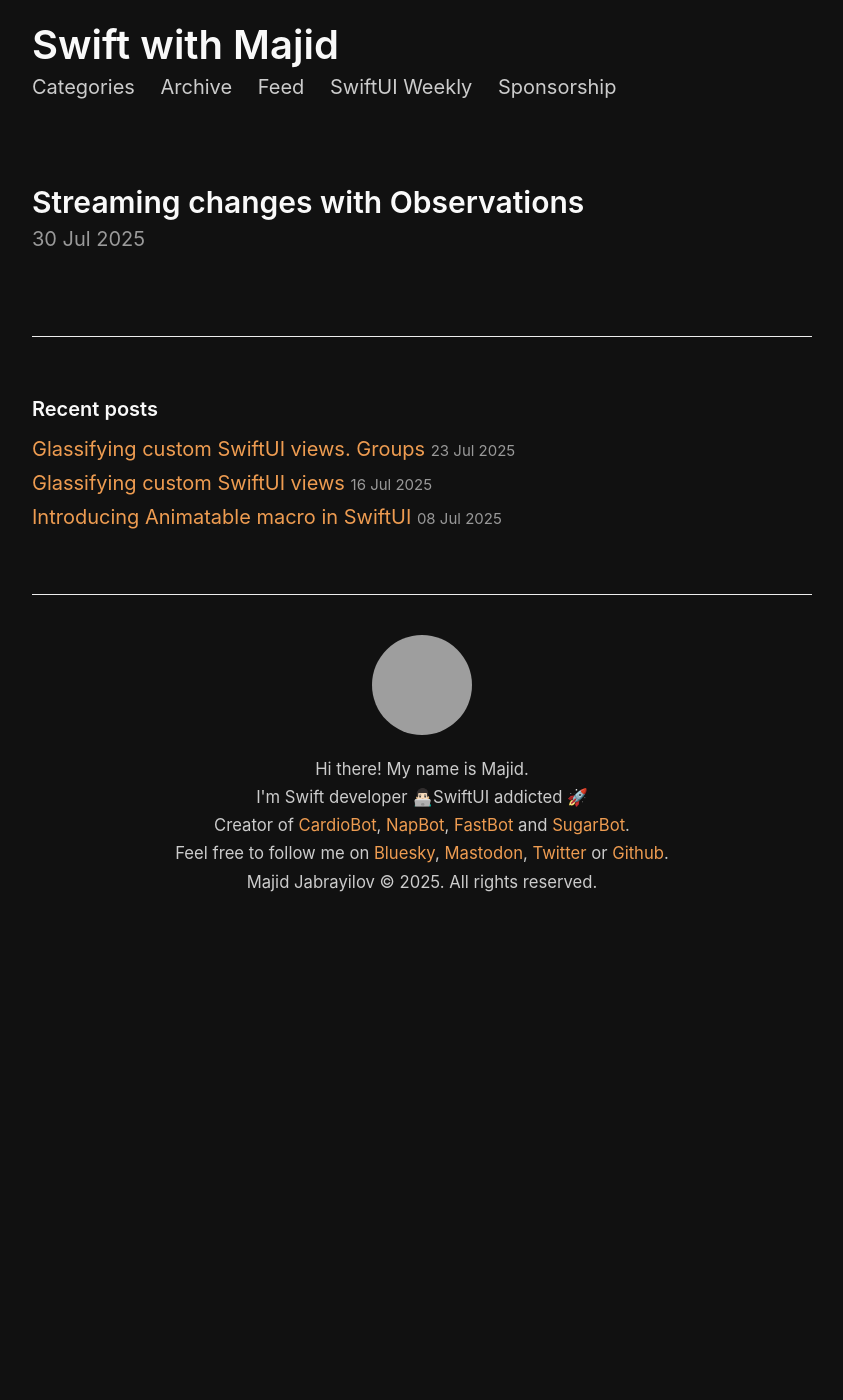
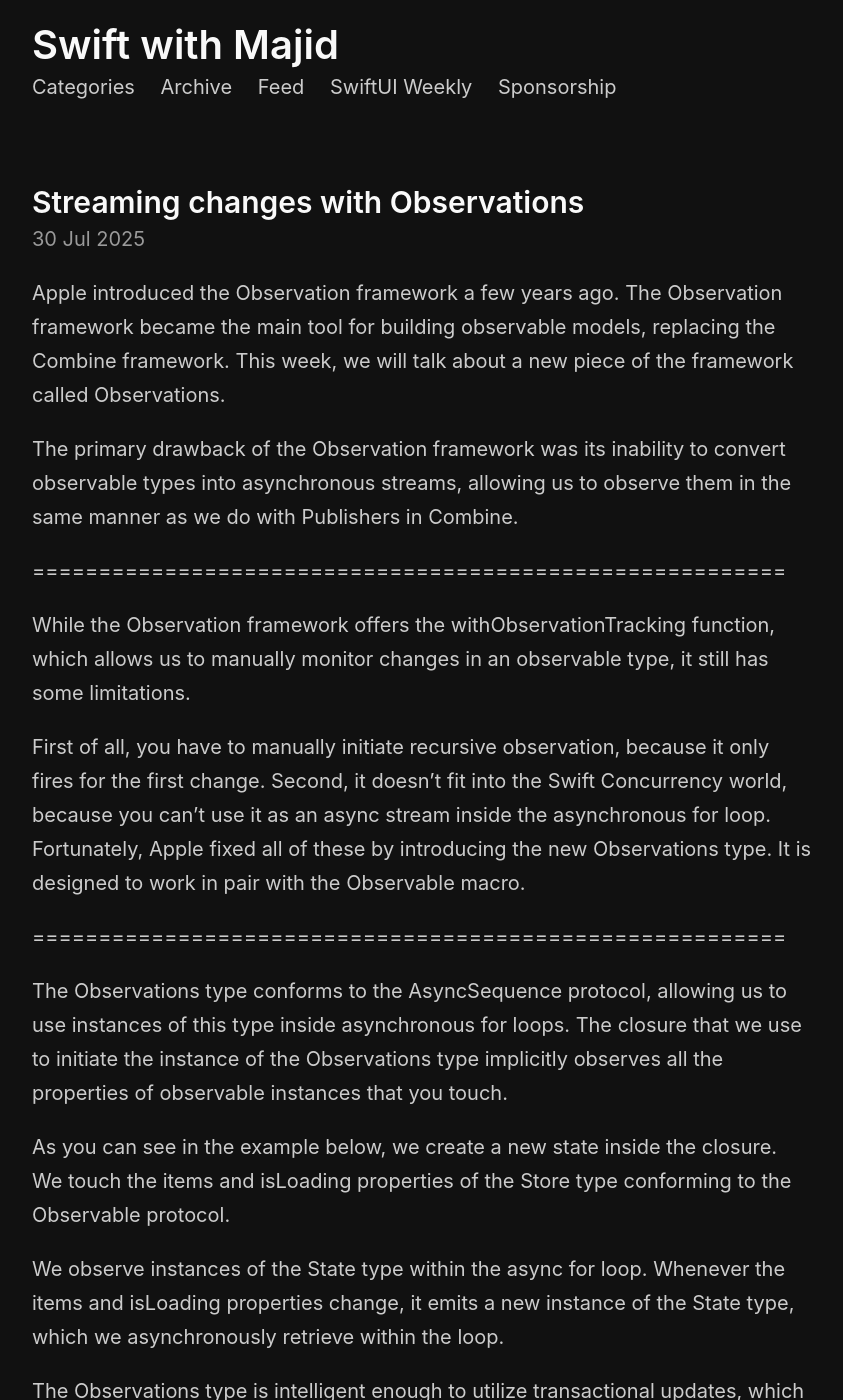
Before and after one commit to mecid/mecid.github.io, a Jekyll site: the page built from _posts/2025-07-30-streaming-changes-with-observations.md, in a window 1280 px wide and 1400 px high. Shown: the whole window, without its empty margins (218-1061 px from the left). Built offline with Jekyll 4.4.1, drawn with Linux system fonts in a browser that asks for light colours; some of the changed text lies outside the part shown; grey boxes are pictures that could not be loaded.

Commit message:
observations post content added

```diff
--- a/_posts/2025-07-30-streaming-changes-with-observations.md
+++ b/_posts/2025-07-30-streaming-changes-with-observations.md
@@ -2,3 +2,29 @@
 title: Streaming changes with Observations
 layout: post
 ---
+
+Apple introduced the Observation framework a few years ago. The Observation framework became the main tool for building observable models, replacing the Combine framework. This week, we will talk about a new piece of the framework called Observations.
+
+The primary drawback of the Observation framework was its inability to convert observable types into asynchronous streams, allowing us to observe them in the same manner as we do with Publishers in Combine.
+
+=========================================================
+
+While the Observation framework offers the withObservationTracking function, which allows us to manually monitor changes in an observable type, it still has some limitations.
+
+First of all, you have to manually initiate recursive observation, because it only fires for the first change. Second, it doesn’t fit into the Swift Concurrency world, because you can’t use it as an async stream inside the asynchronous for loop. Fortunately, Apple fixed all of these by introducing the new Observations type. It is designed to work in pair with the Observable macro.
+
+=========================================================
+
+The Observations type conforms to the AsyncSequence protocol, allowing us to use instances of this type inside asynchronous for loops. The closure that we use to initiate the instance of the Observations type implicitly observes all the properties of observable instances that you touch.
+
+As you can see in the example below, we create a new state inside the closure. We touch the items and isLoading properties of the Store type conforming to the Observable protocol.
+
+We observe instances of the State type within the async for loop. Whenever the items and isLoading properties change, it emits a new instance of the State type, which we asynchronously retrieve within the loop.
+
+The Observations type is intelligent enough to utilize transactional updates, which means it doesn’t emit a value for each change. It can group updates when you have changes in both the items and isLoading properties together.
+
+=========================================================
+
+Here is a small extension on the Observable protocol allowing you easily create asynchronous sequences for a KeyPath on observable type.
+
+=========================================================
```
